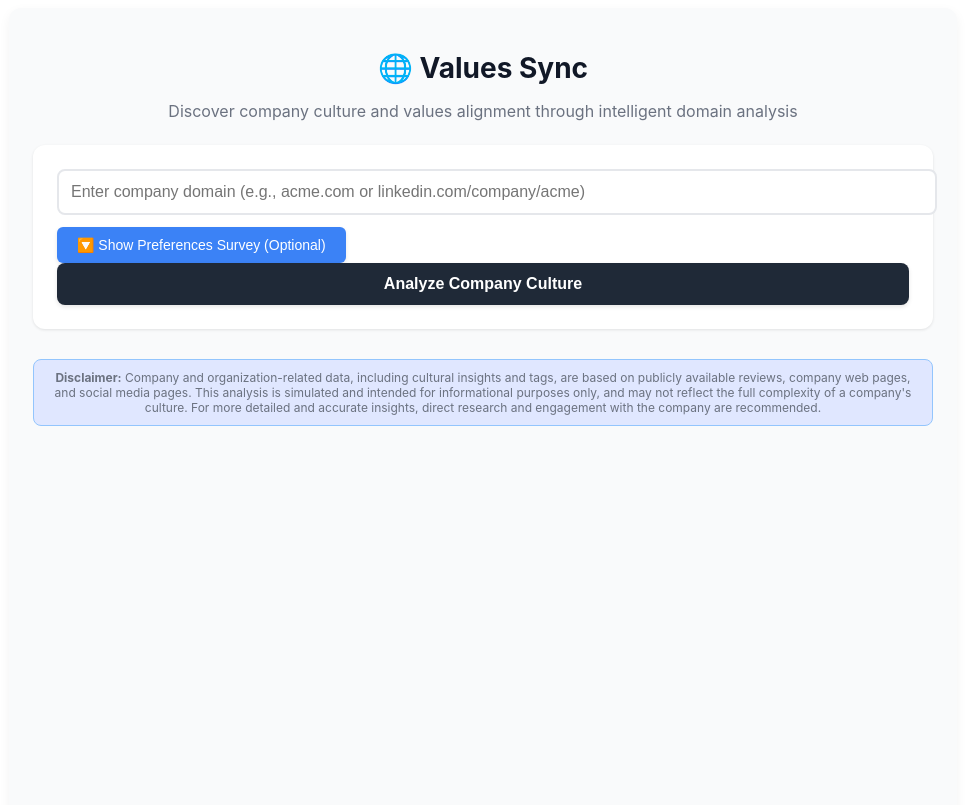
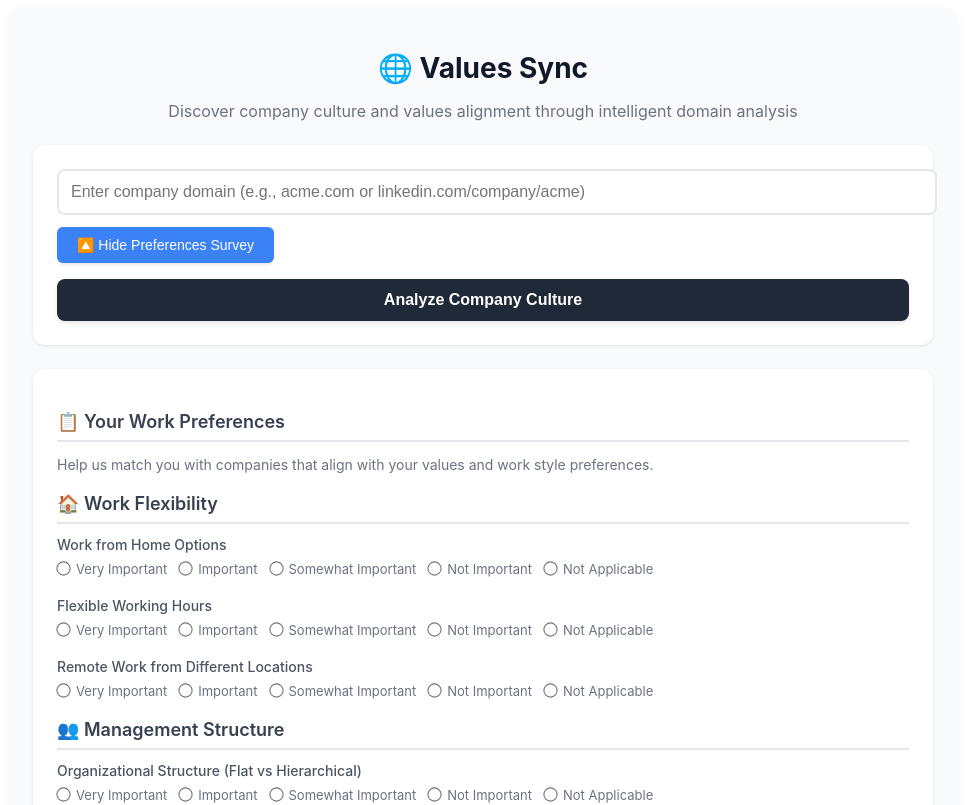
Before and after one commit to SumaJune2025/Resonance, a Next.js app: page / in a window 1280 px wide. Shown: the top 805 px of the page, without its empty margins (157-1125 px from the left). Built offline with nearby package versions, Linux system fonts and the light colour scheme.

Commit message:
Update index.js

```diff
--- a/pages/index.js
+++ b/pages/index.js
@@ -6,7 +6,8 @@ export default function Home() {
   const [loading, setLoading] = useState(false);
   const [company, setCompany] = useState(null);
   const [error, setError] = useState(null);
-  const [showPreferences, setShowPreferences] = useState(false);
+  // Set showPreferences to true by default so the survey is visible immediately
+  const [showPreferences, setShowPreferences] = useState(true);
 
   // User preferences state, initialized with empty strings for each option
   // Initial state will now be loaded from local storage
```
